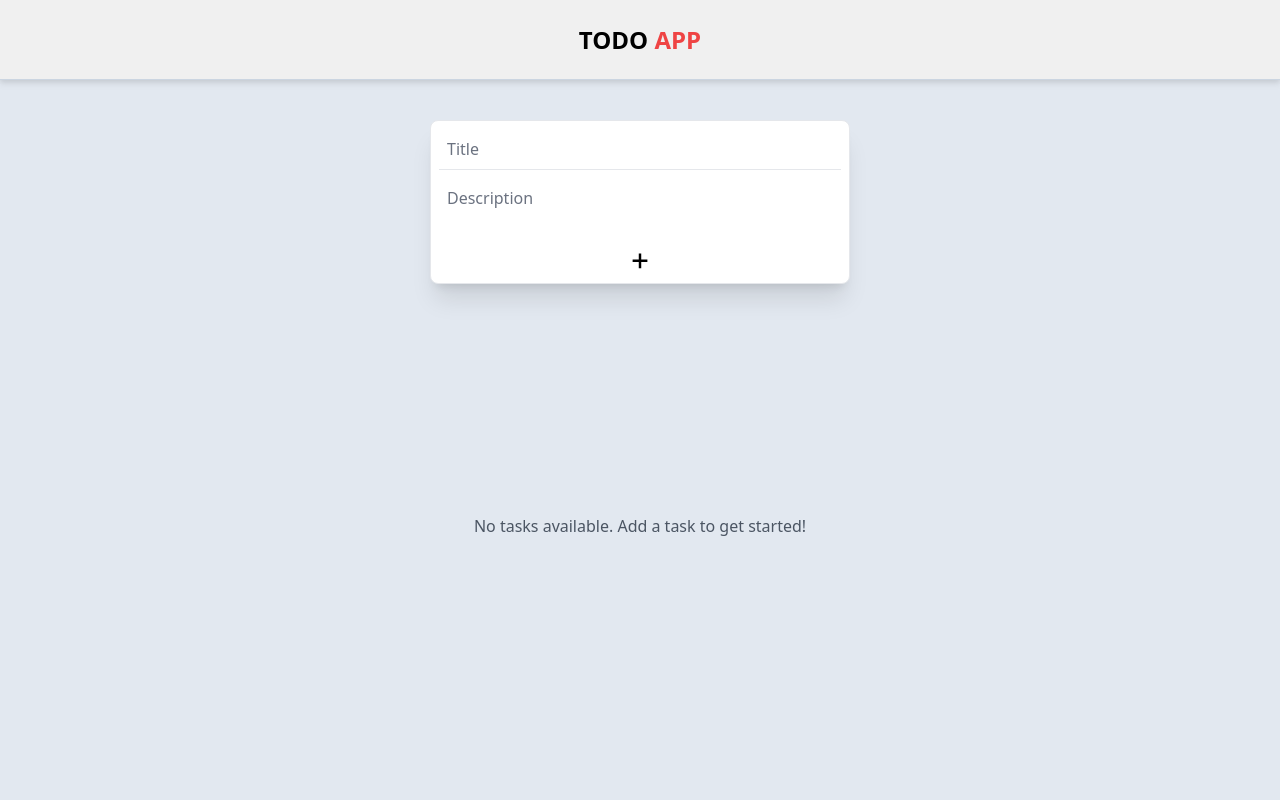
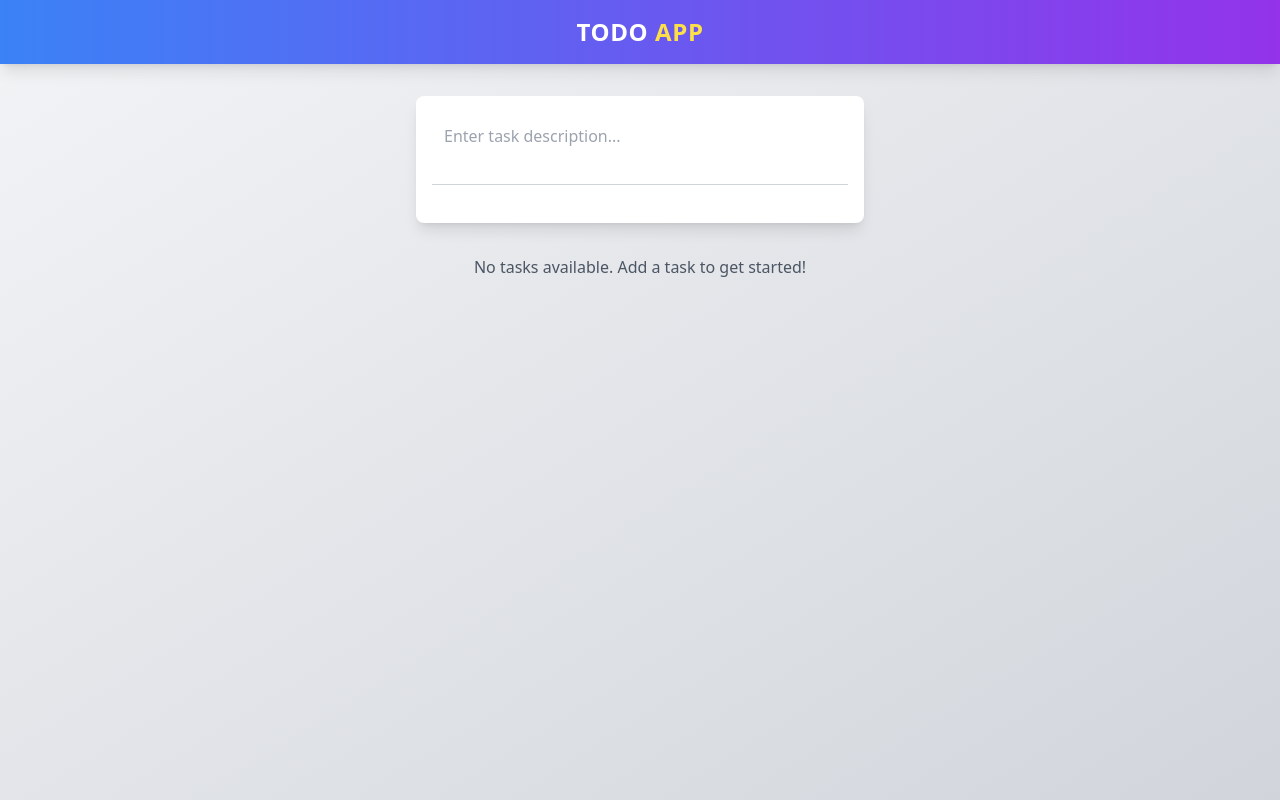
Before and after one commit to rakeshdeka/todo-app, a React (Vite) app: page / in a window 1280 px wide. Built offline with nearby package versions, Linux system fonts and the light colour scheme; no server answers.

Commit message:
change in design

```diff
--- a/src/HomePage.jsx
+++ b/src/HomePage.jsx
@@ -1,17 +1,15 @@
-import { useState } from "react";
+import { useState, useRef, useEffect } from "react";
 import TodoTask from "./components/TodoTask/TodoTask";
 import { Header } from "./components/Header/Header";
-import { Footer } from "./components/Footer/Footer";
-import { GrFormAdd } from "react-icons/gr";
-import SignInModal from "./components/Authentication/SignInModal/SignInModal";
 import { useTodoContext } from "./API/Context/todoContext";
 
 export default function HomePage() {
   const { todos, createTodo } = useTodoContext();
   const [title, setTitle] = useState("");
   const [description, setDescription] = useState("");
-  const [openSignInModal, setOpenSignInModal] = useState(false);
-  console.log("todos......", todos);
+  const [showTitleInput, setShowTitleInput] = useState(false);
+  const inputContainerRef = useRef(null); // Reference to the container of the inputs
+  const descriptionRef = useRef(null); // Reference to the description input
 
   const handleTitleChange = (event) => {
     setTitle(event.target.value);
@@ -19,69 +17,93 @@ export default function HomePage() {
 
   const handleDescriptionChange = (event) => {
     setDescription(event.target.value);
+    if (!showTitleInput) {
+      setShowTitleInput(true);
+    }
   };
 
   const handleAddTodo = async () => {
-    if (title.trim() === "") return; // Prevent empty titles from being created
+    if (title.trim() === "" || description.trim() === "") return;
 
     try {
-      await createTodo(title, description); // Pass both title and description
-      setTitle(""); // Clear title input after adding
-      setDescription(""); // Clear description input after adding
+      await createTodo(title, description);
+      setTitle("");
+      setDescription("");
+      setShowTitleInput(false);
     } catch (error) {
       console.error("Failed to create todo:", error);
     }
   };
 
+  const handleKeyPress = (event) => {
+    if (event.key === "Enter") {
+      handleAddTodo();
+    }
+  };
+
+  const handleClickOutside = (event) => {
+    if (
+      inputContainerRef.current &&
+      !inputContainerRef.current.contains(event.target)
+    ) {
+      setShowTitleInput(false);
+    }
+  };
+
+  useEffect(() => {
+    document.addEventListener("mousedown", handleClickOutside);
+    return () => {
+      document.removeEventListener("mousedown", handleClickOutside);
+    };
+  }, []);
+
+  useEffect(() => {
+    // Keep focus on the description input when title input is shown
+    if (showTitleInput && descriptionRef.current) {
+      descriptionRef.current.focus();
+    }
+  }, [showTitleInput]);
+
   return (
-    <>
-      <div className="h-[100vh] w-[100vw] bg-slate-200">
-        {/* header */}
-        <Header setOpenSignInModal={setOpenSignInModal} />
-        {openSignInModal && (
-          <SignInModal setOpenSignInModal={setOpenSignInModal} />
-        )}
-        {/* first container */}
-        <div className="h-[90%] flex flex-col justify-center items-center">
-          {/* second container */}
-          <div className="w-[100%] h-[96%] flex flex-col justify-center items-center">
-            {/* input box */}
-            <div className="flex flex-col items-center w-full h-[25%]">
-              <div className="flex flex-col rounded-lg bg-white shadow-xl p-2 border mt-2 min-h-[25%] w-[420px]">
+    <div className="min-h-screen bg-gradient-to-br from-gray-100 to-gray-300">
+      <Header />
+      <div className="flex flex-col items-center pt-8 pb-4">
+        <div
+          className="bg-white shadow-lg rounded-lg p-4 w-full max-w-md"
+          ref={inputContainerRef}
+        >
+            {showTitleInput && (
             <input
-                  className="bg-transparent w-full outline-none p-2 text-gray-700 placeholder-gray-500 border-b"
+              className="w-full p-3 text-sm border-b border-gray-300 focus:outline-none focus:border-blue-500"
               type="text"
-                  placeholder="Title"
+              placeholder="Enter task title..."
               value={title}
               onChange={handleTitleChange}
+              onKeyPress={handleKeyPress}
             />
+          )}
           <textarea
-                  className="bg-transparent w-full outline-none resize-none h-auto p-2 text-gray-700 placeholder-gray-500 mt-2"
-                  type="text"
-                  placeholder="Description"
+            className="w-full p-3 mb-4 text-sms border-b border-gray-300 focus:outline-none focus:border-blue-500 resize-none"
+            placeholder="Enter task description..."
             value={description}
             onChange={handleDescriptionChange}
+            onFocus={() => setShowTitleInput(true)}
+            onKeyPress={handleKeyPress}
+            ref={descriptionRef}
           />
-                <GrFormAdd
-                  className="self-center text-gray-500 hover:text-blue-500 transition-colors duration-200 h-8 w-8 cursor-pointer mt-2"
-                  title="Add note"
-                  onClick={handleAddTodo} // Call handleAddTodo when clicked
-                />
-              </div>
+
         </div>
 
-            {/* task card container */}
-            <div className="w-[95%] h-[70%] flex justify-center items-center">
+        <div className="mt-8 w-full">
           {todos.length === 0 ? (
-                <p className="text-gray-600">No tasks available. Add a task to get started!</p>
+            <p className="text-center text-gray-600">
+              No tasks available. Add a task to get started!
+            </p>
           ) : (
             <TodoTask values={todos} />
           )}
         </div>
       </div>
-          {/* <Footer /> */}
     </div>
-      </div>
-    </>
   );
 }
--- a/src/components/Header/Header.jsx
+++ b/src/components/Header/Header.jsx
@@ -1,28 +1,14 @@
-import React, { useState } from "react";
+import React from "react";
 import { LuListTodo } from "react-icons/lu";
 
 export const Header = ({ setOpenSignInModal }) => {
   return (
-    <>
-      <div className="border-b flex justify-center items-center border-slate-300 bg-[#F0F0F0] h-[10%] drop-shadow-md">
-
-        <p className=" text-2xl font-bold"> TODO <span className=" text-red-500">APP</span> </p>
-        {/*
-                <div className="flex h-8 mt-2 mr-1 bg-slate-600">
-                    <button
-                        type="button"
-                        className="self-center px-3 py-2 text-sm font-semibold text-white bg-black rounded-md shadow-sm hover:bg-black/80 focus-visible:outline focus-visible:outline-2 focus-visible:outline-offset-2 focus-visible:outline-black"
-                        title='Signin with google'
-                        onClick={() => {
-                            setOpenSignInModal(true)
-                        }}
-
-                    >
-                        Signin
-                    </button>
-
-                </div> */}
+    <header className="bg-gradient-to-r from-blue-500 to-purple-600 text-white shadow-lg py-4">
+      <div className="container mx-auto flex justify-center items-center">
+        <p className="text-2xl font-bold tracking-wide text-center">
+          TODO <span className="text-yellow-300">APP</span>
+        </p>
       </div>
-    </>
+    </header>
   );
 };
--- a/src/components/TodoTask/TodoTask.jsx
+++ b/src/components/TodoTask/TodoTask.jsx
@@ -78,10 +78,10 @@ const TodoTask = ({ values }) => {
                     className="hover:text-purple-300 cursor-pointer"
                     title="Add Image"
                   />
-                  <IoMdColorPalette
+                  {/* <IoMdColorPalette
                     className="hover:text-orange-400 cursor-pointer"
                     title="Add Color"
-                  />
+                  /> */}
                   <FiMoreVertical
                     className="hover:text-blue-400 cursor-pointer"
                     title="More"
```
Lines whose indentation alone changed are shown as unchanged.
